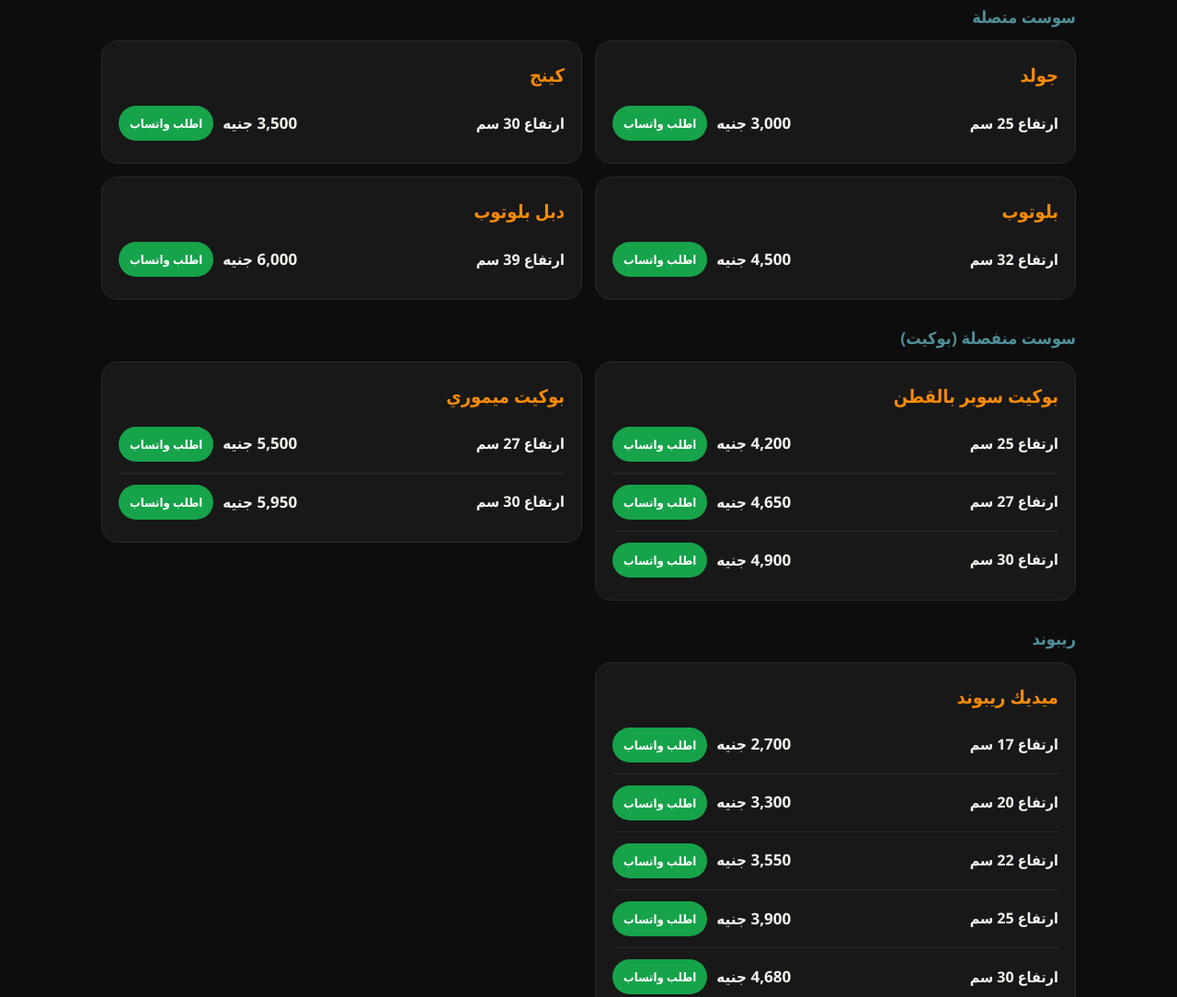
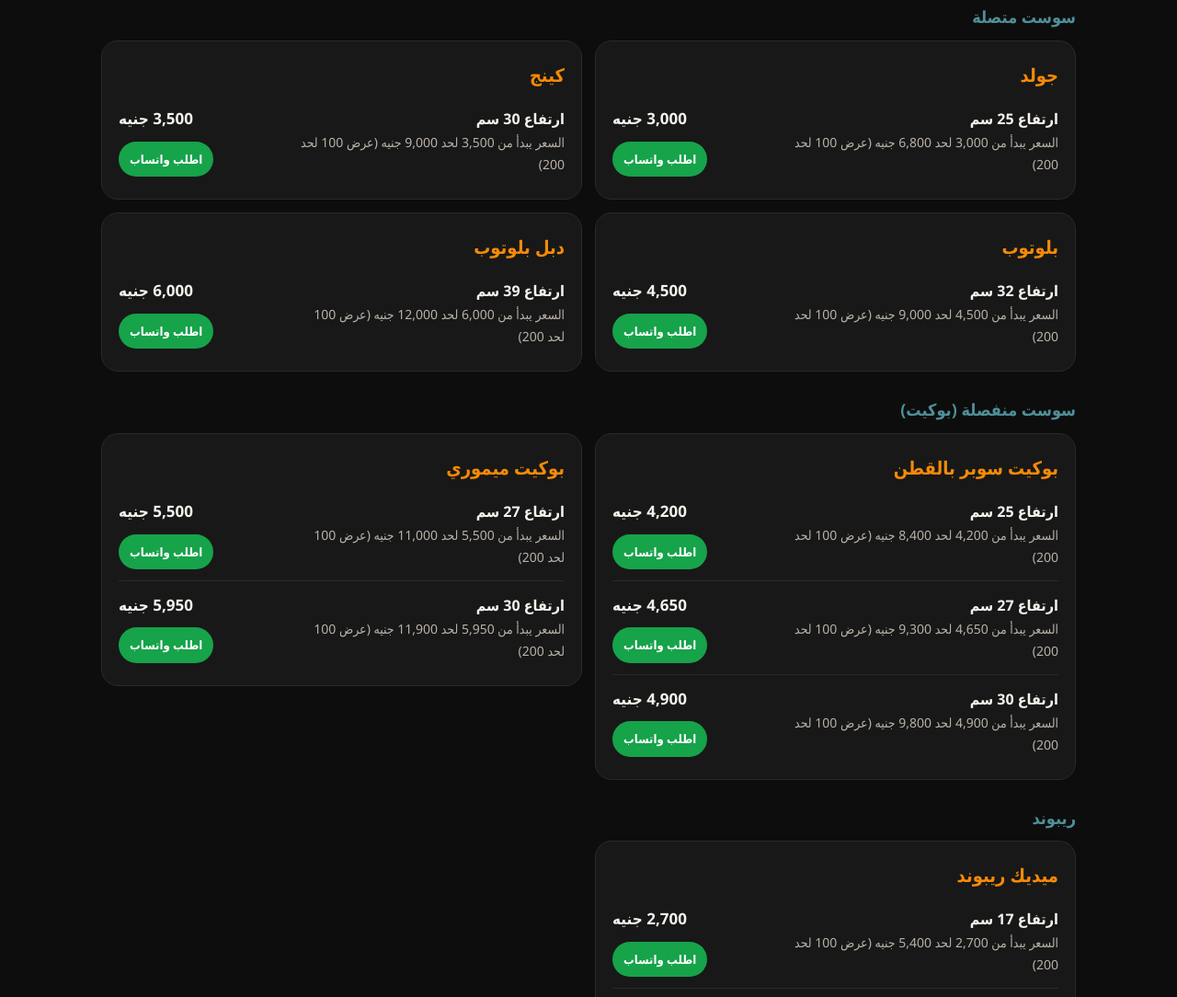
Before and after one commit to supermattress00-debug/sm-review-k7q2x9, a plain HTML site: page index.html in a window 1280 px wide. Shown: the part 1706-2790 px from the top of the page at 92% size. Drawn offline with Linux system fonts and the light colour scheme.

Commit message:
Update index.html

```diff
--- a/index.html
+++ b/index.html
@@ -180,7 +180,7 @@ function catalog(el,id,title,sub,groups){
  let idx=0;
  function draw(){
   let h='<section class="sm-section" id="'+id+'"><h2>'+title+'</h2><p class="sm-lead">'+sub+'</p><div class="sm-chips">'+SIZES.map((z,i)=>'<button type="button" class="sm-chip'+(i===idx?' is-on':'')+'" data-i="'+i+'"><bdi>'+z+'</bdi></button>').join('')+'</div><p class="sm-small">الأسعار لمقاس <bdi>'+SIZES[idx]+'</bdi> بطول 190 أو 195 أو 200.</p>';
-  groups.forEach(g=>{h+='<h3 class="sm-gt">'+g.title+'</h3><div class="sm-lines">'+g.lines.map(l=>'<div class="sm-card"><h3>'+l.name+'</h3>'+l.variants.map(v=>{const p=v.p[idx];const msg=encodeURIComponent('أهلا، عايز أطلب مرتبة '+l.name+' مقاس '+SIZES[idx]+' ارتفاع '+v.h+' سم');return '<div class="sm-row"><div><b>ارتفاع <bdi>'+v.h+'</bdi> سم</b></div><div class="sm-buy"><strong>'+(p===null?'<span class="sm-ask">اسأل على واتساب</span>':'<bdi>'+fmt(p)+'</bdi> جنيه')+'</strong><a class="sm-ord" target="_blank" rel="noopener" href="https://wa.me/201020983644?text='+msg+'">اطلب واتساب</a></div></div>'}).join('')+'</div>').join('')+'</div>'});
+  groups.forEach(g=>{h+='<h3 class="sm-gt">'+g.title+'</h3><div class="sm-lines">'+g.lines.map(l=>'<div class="sm-card"><h3>'+l.name+'</h3>'+l.variants.map(v=>{const p=v.p[idx];const msg=encodeURIComponent('أهلا، عايز أطلب مرتبة '+l.name+' مقاس '+SIZES[idx]+' ارتفاع '+v.h+' سم');return '<div class="sm-row"><div><b>ارتفاع <bdi>'+v.h+'</bdi> سم</b><span>السعر يبدأ من <bdi>'+fmt(v.p[0])+'</bdi> لحد <bdi>'+fmt(v.p[v.p.length-1])+'</bdi> جنيه (عرض <bdi>100</bdi> لحد <bdi>200</bdi>)</span></div><div class="sm-buy"><strong>'+(p===null?'<span class="sm-ask">اسأل على واتساب</span>':'<bdi>'+fmt(p)+'</bdi> جنيه')+'</strong><a class="sm-ord" target="_blank" rel="noopener" href="https://wa.me/201020983644?text='+msg+'">اطلب واتساب</a></div></div>'}).join('')+'</div>').join('')+'</div>'});
   el.innerHTML=h+'</section>';
   el.querySelectorAll('.sm-chip').forEach(b=>b.onclick=()=>{idx=+b.dataset.i;draw()});
  }
```
